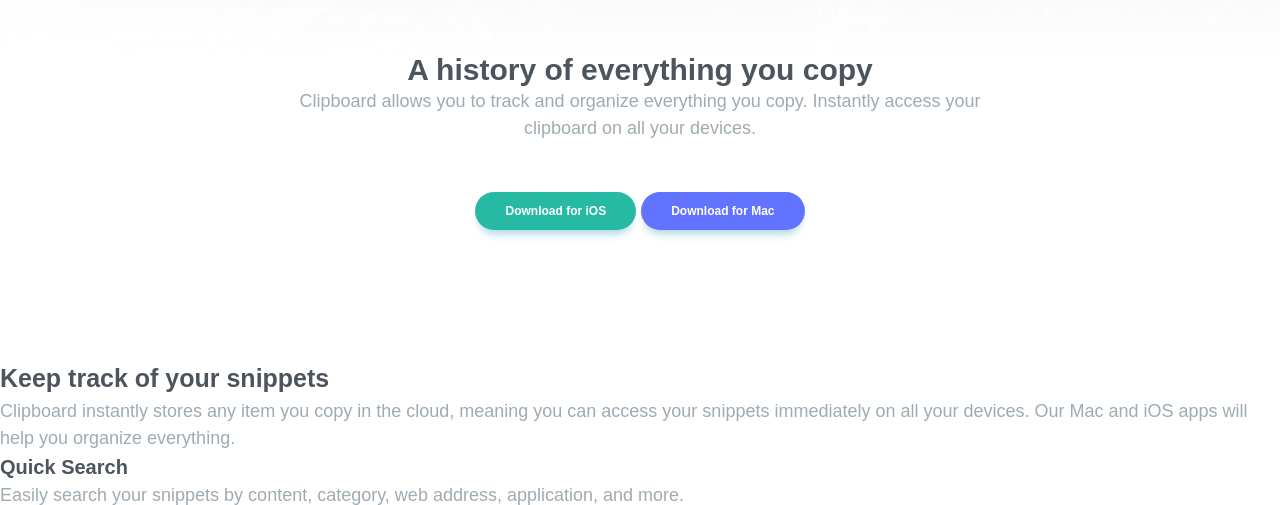
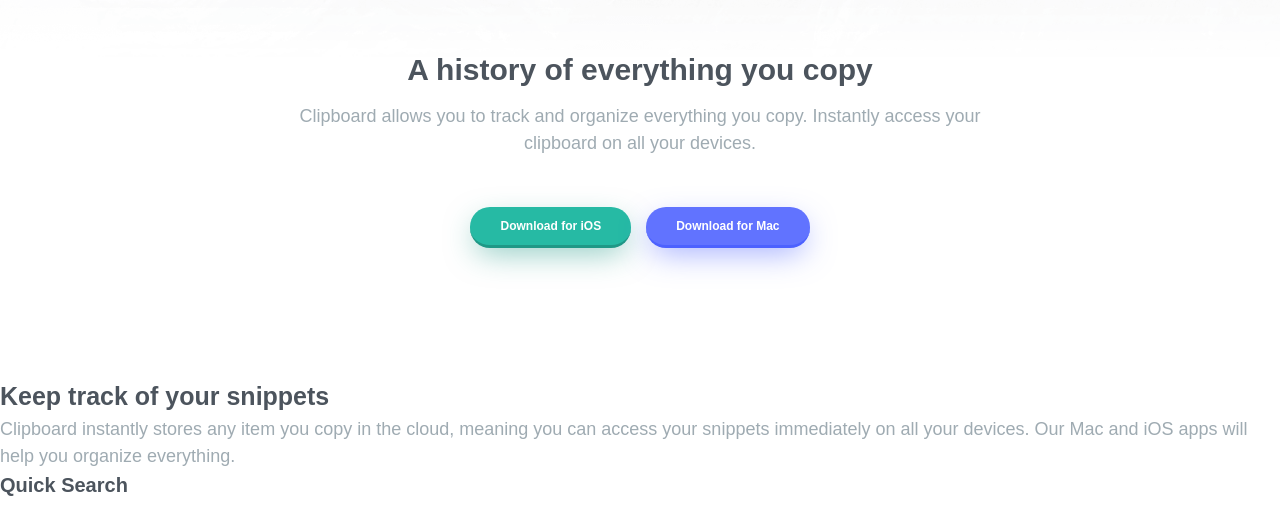
Before and after one commit to crystgoodwin/clipboard-landing-page, a plain HTML site: page index.html in a window 1280 px wide. Shown: the part 258-763 px from the top of the page. Drawn offline with Linux system fonts and the light colour scheme; a web font is replaced by a local one.

Commit message:
Styled buttons in header

```diff
--- a/index.html
+++ b/index.html
@@ -21,7 +21,7 @@
     <div class="container">
       <header>
         <img src="images/logo.svg" class="header-logo" alt="Clipboard logo">
-        <div title-text>
+        <div class="title-text">
           <h1>A history of everything you copy</h1>
         </div>
 
--- a/style.css
+++ b/style.css
@@ -141,6 +141,10 @@ header {
    margin-bottom: 55px;
 }
 
+.title-text {
+   padding-bottom: 15px;
+}
+
 header>p {
    max-width: 690px;
    margin: auto;
@@ -156,20 +160,28 @@ button {
    border: none;
    border-radius: 20px;
    font-weight: 600;
+   border-bottom: 3px solid;
 
 }
 
 .btn-primary {
    background-color: var(--strong-cyan);
-   box-shadow: 0 8px 8px -4px lightblue;
+   margin-right: 5px;
+   border-color: var(--btn-border-cyan);
+   box-shadow: 0 10px 30px -5px var(--btn-shadow-cyan);
 }
 
 .btn-secondary {
    background-color: var(--light-blue);
-   box-shadow: 0 8px 8px -4px lightblue;
+   margin-left: 5px;
+   border-color: var(--btn-border-blue);
+   box-shadow: 0 10px 30px -5px var(--btn-shadow-blue);
 }
 
-.btn-group {}
+button:hover {
+   opacity: 0.8;
+   cursor: pointer;
+}
 
 
 .attribution {
```
